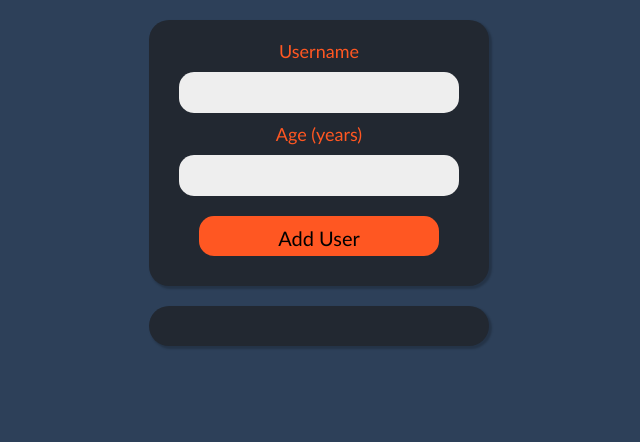
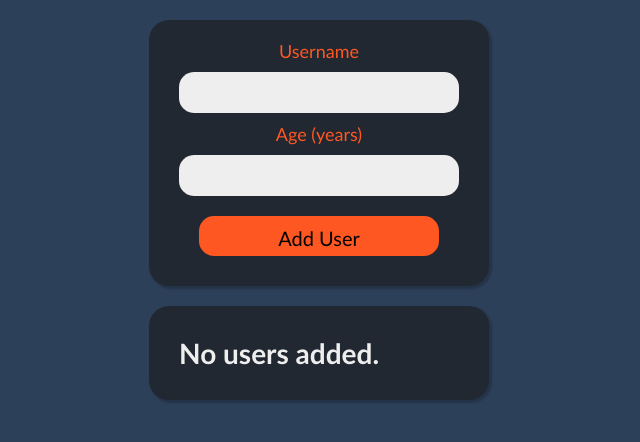
Before and after one commit to lemix196/user-introducer, a React (Create React App) app: page / in a window 1280 px wide. Shown: the top 442 px of the page, without its empty margins (321-961 px from the left). Built offline with nearby package versions, Linux system fonts and the light colour scheme.

Commit message:
add conditional heading into users list

```diff
--- a/src/App.js
+++ b/src/App.js
@@ -11,11 +11,12 @@ function App() {
   const [users, setUsers] = useState([]);
   const [isModalHidden, setModalHidden] = useState(true);
   const [modalMessage, setModalMessage] = useState("");
+  const [isUsersEmpty, setIsUsersEmpty] = useState(true);
 
   const addUserHandler = (newUser) => {
     // Give the new user his "unique" ID
     newUser = { id: Math.random().toString(), ...newUser };
-
+    setIsUsersEmpty(false);
     setUsers((existingUsers) => {
       return [newUser, ...existingUsers];
     });
@@ -39,6 +40,7 @@ function App() {
       </Card>
 
       <Card>
+        {isUsersEmpty ? <h2 className={styles.h2}>No users added.</h2> : <h2 className={styles.h2}>Users list:</h2>}
         {users.map((user) => (
           <UserList userData={user} />
         ))}
--- a/src/App.module.css
+++ b/src/App.module.css
@@ -3,3 +3,14 @@
   background-color: #2d4059;
   background-clip: border-box;
 }
+
+.h2 {
+  text-align: left;
+  margin: 0% auto;
+  padding: 10px;
+  color: #eeeeee;
+  background-color: #222831;
+  font-size: 28px;
+  font-family: "Trebuchet MS", sans-serif;
+  border-radius: 20px 20px 0px 0px;
+}
```
